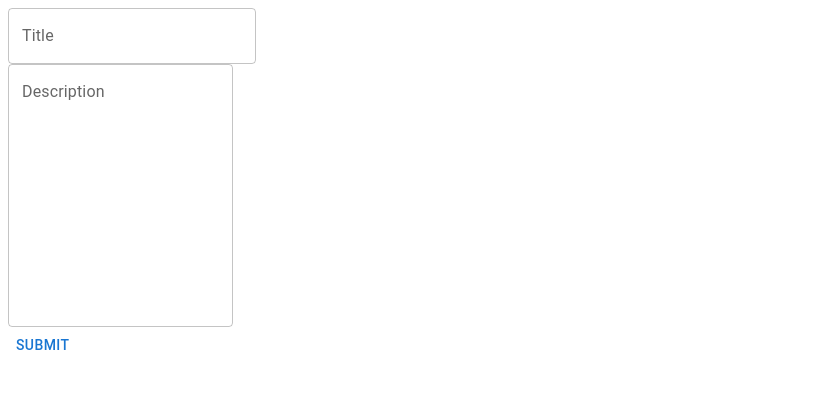
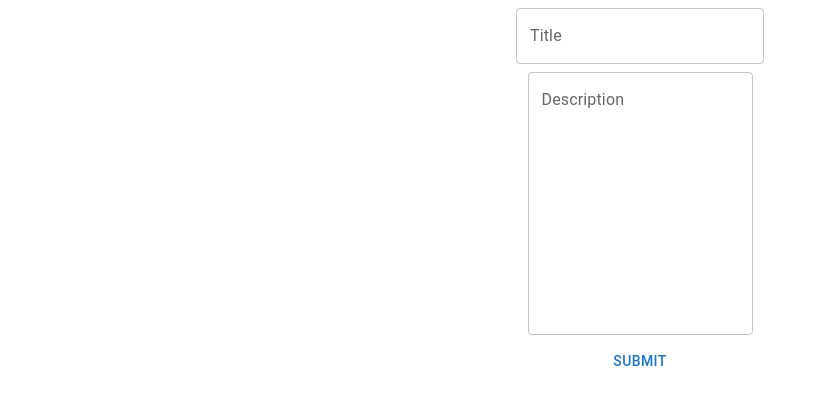
Before and after one commit to Jurilica/codely-frontend, a React (Create React App) app: page / in a window 1280 px wide. Shown: the top 404 px of the page, without its empty margins (0-819 px from the left). Built offline with nearby package versions, Linux system fonts and the light colour scheme.

Commit message:
Added router

```diff
--- a/package.json
+++ b/package.json
@@ -18,6 +18,7 @@
     "react": "^18.2.0",
     "react-dom": "^18.2.0",
     "react-redux": "^8.1.2",
+    "react-router-dom": "^6.14.2",
     "react-scripts": "5.0.1",
     "react-toastify": "^9.1.3",
     "typescript": "^4.9.5",
--- a/src/App.tsx
+++ b/src/App.tsx
@@ -1,10 +1,15 @@
-import CreateProblem from './features/problems/CreateProblem';
+import { BrowserRouter, Route, Routes } from 'react-router-dom';
+import CreateProblemPage from './features/problems/CreateProblemPage';
+import EditProblemPage from './features/problems/EditProblemPage';
 
 function App() {
   return (
-    <div className="App">
-        <CreateProblem/>
-    </div>
+    <BrowserRouter>
+      <Routes>
+        <Route path="/" element={<CreateProblemPage/>} />
+        <Route path="/problems/:id" element={<EditProblemPage/>} />
+      </Routes>
+    </BrowserRouter>
   );
 }
 
--- a/src/app/api.ts
+++ b/src/app/api.ts
@@ -25,10 +25,9 @@ export const baseQueryWithErrorHandling: BaseQueryFn<
                 let errorData = result.error.data as ErrorData;
                 errorMessage = errorData.Message;
                 break;
-            default: errorMessage = "Network message";
+            default: errorMessage = "Network issue";
         }
 
-        console.log(errorMessage);
         toast.error(errorMessage);
     }
 
--- /dev/null
+++ b/src/components/form/CodelyTextField.tsx
@@ -0,0 +1,22 @@
+import { TextField } from "@mui/material";
+import { FieldProps } from "formik";
+
+interface CodelyTextFieldProps extends FieldProps {
+    label: string;
+    isMultiline: boolean;
+    rowsNumbers: number;
+}
+
+function CodelyTextField( {label, isMultiline, rowsNumbers = 1, field}:CodelyTextFieldProps) {
+    return (
+        <TextField
+            label={label}
+            multiline={isMultiline}
+            rows={rowsNumbers}
+            variant="outlined"
+            {...field}
+        />
+    );
+}
+
+export default CodelyTextField;
--- a/src/features/problems/CreateProblem.tsx
+++ /dev/null
@@ -1,49 +0,0 @@
-import { CreateProblemRequest, useAddProblemMutation } from './problem-api-slice';
-import { Form, Formik } from 'formik';
-import { Button, TextField } from '@mui/material';
-
-function CreateProblem() {
-    const [addProblem, result] = useAddProblemMutation();
-
-    function handleSubmit(values: CreateProblemRequest) {
-        addProblem(values);
-    };
-
-    return (
-        <Formik initialValues={{title: '', description: ''}}
-            onSubmit={(values) => handleSubmit(values)}>
-            {({values, handleChange, handleBlur}) => (
-                <Form>
-                    <div>
-                        <TextField
-                            name="title"
-                            label="Title"
-                            value={values.title}
-                            variant="outlined"
-                            onChange={handleChange}
-                            onBlur={handleBlur}/>
-                    </div>
-                    <div>
-                    <TextField
-                        name="description"
-                        label="Description"
-                        value={values.description}
-                        multiline
-                        rows={10}
-                        variant="outlined"
-                        onChange={handleChange}
-                        onBlur={handleBlur}/>
-                    </div>
-                    <Button type="submit">Submit</Button>
-
-                    <div>
-                        {result.isLoading && <> Loading</>}
-                        {result.isSuccess && <>Radi: {result.data.problemId}</>}
-                    </div>
-                </Form>
-            )}
-        </Formik>
-    );
-}
-
-export default CreateProblem;
--- /dev/null
+++ b/src/features/problems/CreateProblemPage.tsx
@@ -0,0 +1,62 @@
+import { CreateProblemRequest, useAddProblemMutation} from './problem-api-slice';
+import { Field, Form, Formik } from 'formik';
+import { Button, Grid } from '@mui/material';
+import CodelyTextField from '../../components/form/CodelyTextField';
+import { useNavigate } from 'react-router-dom';
+import { useEffect } from 'react';
+
+function CreateProblemPage() {
+    const [addProblem, result] = useAddProblemMutation();
+    const navigate = useNavigate();
+
+    function handleSubmit(values: CreateProblemRequest) {
+        addProblem(values);
+    };
+
+    useEffect(() => {
+        if(result.isSuccess) {
+            navigate(`/problems/${result.data.problemId}`);
+        }
+    },[result.isSuccess]);
+
+
+    return (
+        <Formik initialValues={{title: '', description: ''}}
+            onSubmit={(values) => handleSubmit(values)}>
+            {() => {
+                return (
+                    <Form>
+                        <Grid
+                            container
+                            spacing={1}
+                            alignItems="center"
+                            justifyContent="center"
+                            direction="column">
+                            <Grid item>
+                                <Field
+                                    name="title"
+                                    label="Title"
+                                    component={CodelyTextField}
+                                />
+                            </Grid>
+                            <Grid item>
+                                <Field
+                                    name="description"
+                                    label="Description"
+                                    isMultiline={true}
+                                    rowsNumbers={10}
+                                    component={CodelyTextField}
+                                />
+                            </Grid>
+                            <Grid item>
+                                <Button type="submit">Submit</Button>
+                            </Grid>
+                        </Grid>
+                    </Form>
+                );
+            }}
+        </Formik>
+    );
+}
+
+export default CreateProblemPage;
--- /dev/null
+++ b/src/features/problems/EditProblemPage.tsx
@@ -0,0 +1,16 @@
+import { useGetProblemQuery } from './problem-api-slice';
+import { useParams } from 'react-router';
+
+function EditProblemPage() {
+    let {id} = useParams();
+    const {data,isLoading, isSuccess } = useGetProblemQuery(id!);
+
+    return (
+        <>
+            {isLoading && <div>Loading</div>}
+            {isSuccess && <div> {data.problem.title} </div>}
+        </>
+    );
+}
+
+export default EditProblemPage;
--- a/src/features/problems/problem-api-slice.ts
+++ b/src/features/problems/problem-api-slice.ts
@@ -12,6 +12,12 @@ export const problemApiSlice = createApi({
                     method: "GET"
                 })
             }),
+            getProblem: builder.query<GetProblemResponse, string>({
+                query: (id) => ({
+                    url: `admin/problems/${id}`,
+                    method: "GET"
+                })
+            }),
             addProblem: builder.mutation<CreateProblemResponse, CreateProblemRequest>({
                 query: (problem) => ({
                     url: "admin/problems",
@@ -23,7 +29,7 @@ export const problemApiSlice = createApi({
     }
 });
 
-export const {useAddProblemMutation, useGetProblemsQuery} = problemApiSlice;
+export const {useAddProblemMutation, useGetProblemsQuery, useGetProblemQuery} = problemApiSlice;
 
 export interface CreateProblemRequest {
     title: string;
@@ -39,6 +45,17 @@ export interface GetProblemsResponse {
 }
 
 export interface GetProblemsData {
+    id: number;
+    title: string;
+    description: string;
+    problemStatus: ProblemStatus;
+}
+
+export interface GetProblemResponse {
+    problem: GetProblemData;
+}
+
+export interface GetProblemData {
     id: number;
     title: string;
     description: string;
```
Also changed, not shown: 1 other file (tests, documents, lock files or other folders).
